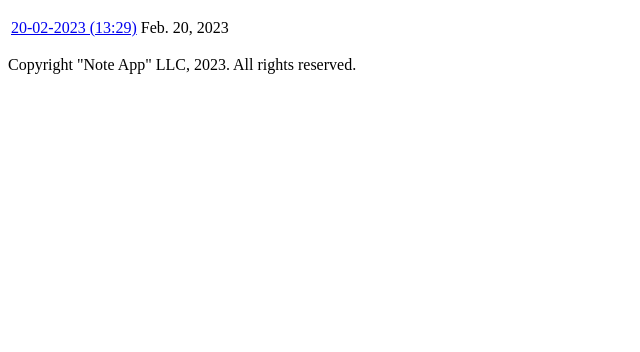
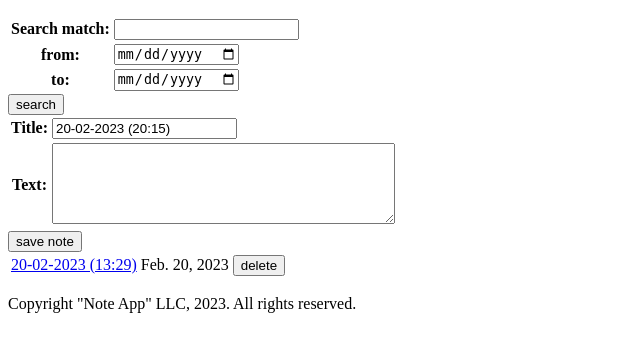
Before and after one commit to IevgenZiuzin/notes, a Django app: page /mynotes/ in a window 1280 px wide. Shown: the part 116-468 px from the top of the page, without its empty margins (0-640 px from the left). Run offline with Django 4.2, Linux system fonts and the light colour scheme; a user stored in the database is signed in; data comes from the database, SQL or seed files in the repository; both versions use the stored data as it was after the commit.

Commit message:
view added, search_validator added

```diff
--- /dev/null
+++ b/notes/forms.py
@@ -0,0 +1,40 @@
+from django import forms
+from datetime import datetime
+
+
+class NoteForm(forms.Form):
+    title = forms.CharField(
+        required=True,
+        label='Title',
+        initial=datetime.now().strftime("%d-%m-%Y (%H:%M)"),
+    )
+    text = forms.CharField(
+        required=False,
+        label='Text',
+        widget=forms.Textarea(attrs={"rows": "5"})
+    )
+
+
+class SearchForm(forms.Form):
+    search_match = forms.CharField(
+        label='Search match',
+        required=False,
+    )
+    date_from = forms.DateField(
+        label='from',
+        required=False,
+        widget=forms.DateInput(
+            attrs={
+                'type': 'date'
+            }
+        )
+    )
+    date_to = forms.DateField(
+        label='to',
+        required=False,
+        widget=forms.DateInput(
+            attrs={
+                'type': 'date'
+            }
+        )
+    )
--- a/notes/models.py
+++ b/notes/models.py
@@ -1,5 +1,6 @@
 from django.contrib.auth.models import User
 from django.db import models
+from django.urls import reverse
 
 
 class Note(models.Model):
@@ -33,3 +34,6 @@ class Note(models.Model):
 
     def __str__(self):
         return self.title
+
+    def get_absolute_url(self):
+        return reverse('note-detail', args=[str(self.id)])
--- /dev/null
+++ b/notes/static/js/base.js
@@ -0,0 +1,52 @@
+window.onload = () =>{
+    let delete_buttons = document.querySelectorAll('.delete')
+    delete_buttons.forEach( button =>{
+        button.addEventListener('click', evt => {
+            data = {
+                id: +button.getAttribute('note_id')
+            }
+            parent = button.closest('tr')
+            request('DELETE', '/', data)
+            parent.remove()
+        })
+    })
+    let search_button = document.querySelector('input[name=search]')
+    search_button.addEventListener('click', evt =>{
+        evt.preventDefault()
+        searchForm = search_button.closest('form')
+        data = {
+            search_match: searchForm.querySelector('[name=search_match]').value,
+            date_from: searchForm.querySelector('[name=date_from]').value,
+            date_to: searchForm.querySelector('[name=date_to]').value
+        }
+        request('POST', '/', data)
+    })
+}
+
+async function request(method, path, data) {
+    await fetch(path, {
+        method: method,
+        headers: {
+            "X-Requested-With": "XMLHttpRequest",
+            "X-CSRFToken": getCookie("csrftoken"),
+        },
+        body: JSON.stringify(data)
+    })
+}
+
+
+
+function getCookie(name) {
+  let cookieValue = null;
+  if (document.cookie && document.cookie !== "") {
+    const cookies = document.cookie.split(";");
+    for (let i = 0; i < cookies.length; i++) {
+      const cookie = cookies[i].trim();
+      if (cookie.substring(0, name.length + 1) === (name + "=")) {
+        cookieValue = decodeURIComponent(cookie.substring(name.length + 1));
+        break;
+      }
+    }
+  }
+  return cookieValue;
+}
--- a/notes/templates/registration/login.html
+++ b/notes/templates/registration/login.html
@@ -1,15 +1,16 @@
 {% extends 'base.html'%}
 {% block content %}
+
     {% if form.errors %}
         <p>Wrong login or password. Try again.</p>
     {% endif %}
+
     {% if next %}
         {% if user.is_authenticated %}
             <p>Access denied for your parameters.</p>
-        {% else %}
-            <p>Access denied. Please login</p>
         {% endif %}
     {% endif %}
+
     <form method="POST" action="{% url 'login' %}">
     {% csrf_token %}
     <table>
@@ -25,5 +26,6 @@
     <input type="submit" value="Login">
     <input type="hidden" name="next" value={{ next }}>
     </form>
+
     <p><a href="{% url 'password_reset' %}">Forgot password</a></p>
 {% endblock %}
--- a/notes/templates/usernotes.html
+++ b/notes/templates/usernotes.html
@@ -1,5 +1,21 @@
 {% extends 'base.html' %}
 {% block content %}
+    {% load static %}
+    <form method="POST">
+        {% csrf_token %}
+        <table>
+            {{ search_form }}
+        </table>
+        <input type="submit" name="search" value="search">
+    </form>
+    <form method="POST">
+        {% csrf_token %}
+        <table>
+            {{ add_form }}
+        </table>
+        <input type="submit" name="save" value="save note">
+    </form>
+    {% if note_list %}
     <table>
         {% for note in  note_list %}
             <tr>
@@ -9,7 +25,14 @@
                 <td>
                     {{ note.created }}
                 </td>
+                <td>
+                    <button type="button" class="delete" note_id="{{ note.id }}">delete</button>
+                </td>
             </tr>
         {% endfor %}
     </table>
+    {% else %}
+        <p>Make your first note</p>
+    {% endif %}
+    <script src="{% static '/js/base.js' %}"></script>
 {% endblock %}
--- a/notes/views.py
+++ b/notes/views.py
@@ -1,22 +1,59 @@
+import json
+
+from django.core import serializers
+from django.http import HttpResponseRedirect, HttpResponseForbidden, HttpResponse, JsonResponse
 from django.shortcuts import render
+from django.template.loader import render_to_string
 from django.views import generic
-from notes.models import *
+from django.contrib.auth.decorators import login_required
+
+from .models import *
+from .forms import *
+from .validators import *
+
+# XAePpQkZOM
 
 
-class UserNotesListView(generic.ListView):
+class NoteDetail(generic.UpdateView):
     model = Note
-    ordering = ['created']
-    template_name = 'usernotes.html'
-    paginate_by = 10
+    fields = ['title', 'text']
+    template_name = 'note.html'
 
-    def get_queryset(self):
-        return Note.objects.filter(author=self.request.user).order_by('created')
+    def get_success_url(self):
+        view_name = 'mynotes'
+        return reverse(view_name)
 
 
-class NoteDetail(generic.DetailView):
-    model = Note
-    template_name = 'note.html'
+@login_required(login_url='/accounts/login/')
+def mynotes(request):
+    add_form = NoteForm()
+    search_form = SearchForm()
+    note_list = Note.objects.filter(author=request.user).order_by('created')
 
+    data = {
+        'search_form': search_form,
+        'add_form': add_form,
+        'note_list': note_list
+    }
 
-def index(request):
-    return render(request, 'index.html')
+    is_ajax = request.headers.get('X-Requested-With') == 'XMLHttpRequest'
+    if is_ajax:
+        if request.method == 'POST':
+            pass
+            # search_data = json.load(request)
+            # results = search_validator(note_list, search_data)
+            # print(render_to_string('search_results.html', {'results': results}))
+            # html = render_to_string('search_results.html', {'results': results})
+            # return HttpResponse(html)
+        if request.method == 'DELETE':
+            note_id = json.load(request)['id']
+            note = note_list.get(id=note_id)
+            note.delete()
+    if request.method == 'POST':
+        note = Note()
+        note.title = request.POST.get('title')
+        note.text = request.POST.get('text')
+        note.author = request.user
+        note.save()
+        return HttpResponseRedirect('/mynotes')
+    return render(request, 'usernotes.html', context=data)
--- a/notesapp/settings.py
+++ b/notesapp/settings.py
@@ -31,13 +31,13 @@ ALLOWED_HOSTS = []
 # Application definition
 
 INSTALLED_APPS = [
-    'django.contrib.admin',
     'django.contrib.auth',
     'django.contrib.contenttypes',
     'django.contrib.sessions',
     'django.contrib.messages',
     'django.contrib.staticfiles',
     'notes',
+    'django.contrib.admin'
 ]
 
 MIDDLEWARE = [
@@ -117,6 +117,7 @@ USE_TZ = True
 # https://docs.djangoproject.com/en/4.1/howto/static-files/
 
 STATIC_URL = 'static/'
+LOGIN_REDIRECT_URL = '/mynotes/'
 
 # Default primary key field type
 # https://docs.djangoproject.com/en/4.1/ref/settings/#default-auto-field
--- a/notesapp/urls.py
+++ b/notesapp/urls.py
@@ -20,7 +20,7 @@ from django.urls import path, re_path, include
 urlpatterns = [
     path('admin/', admin.site.urls),
     path('accounts/', include('django.contrib.auth.urls')),
-    path("", views.index, name="index"),
-    re_path(r'^mynotes/$', views.UserNotesListView.as_view(), name='mynotes'),
-    re_path(r'^note/(?P<pk>\d+)$', views.NoteDetail.as_view(), name='note')
+    path("", views.mynotes, name="index"),
+    re_path(r'^mynotes/$', views.mynotes, name='mynotes'),
+    re_path(r'^note/(?P<pk>\d+)$', views.NoteDetail.as_view(), name='note-detail')
 ]
```
Also changed, not shown: notes/templates/note.html (+12 -2 lines), notes/templates/search_results.html (added, +7 -0 lines), notes/validators.py (added, +14 -0 lines), db.sqlite3.
